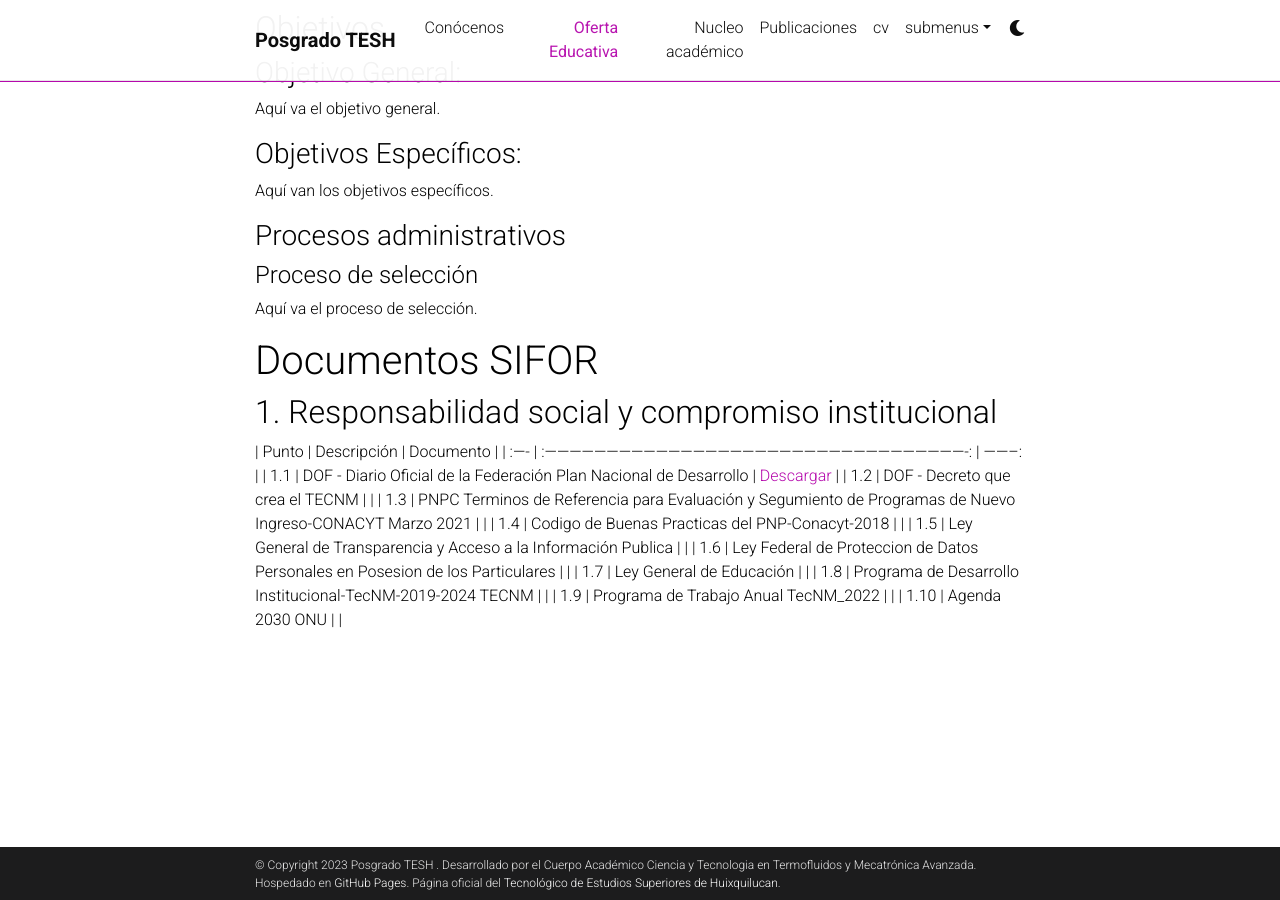
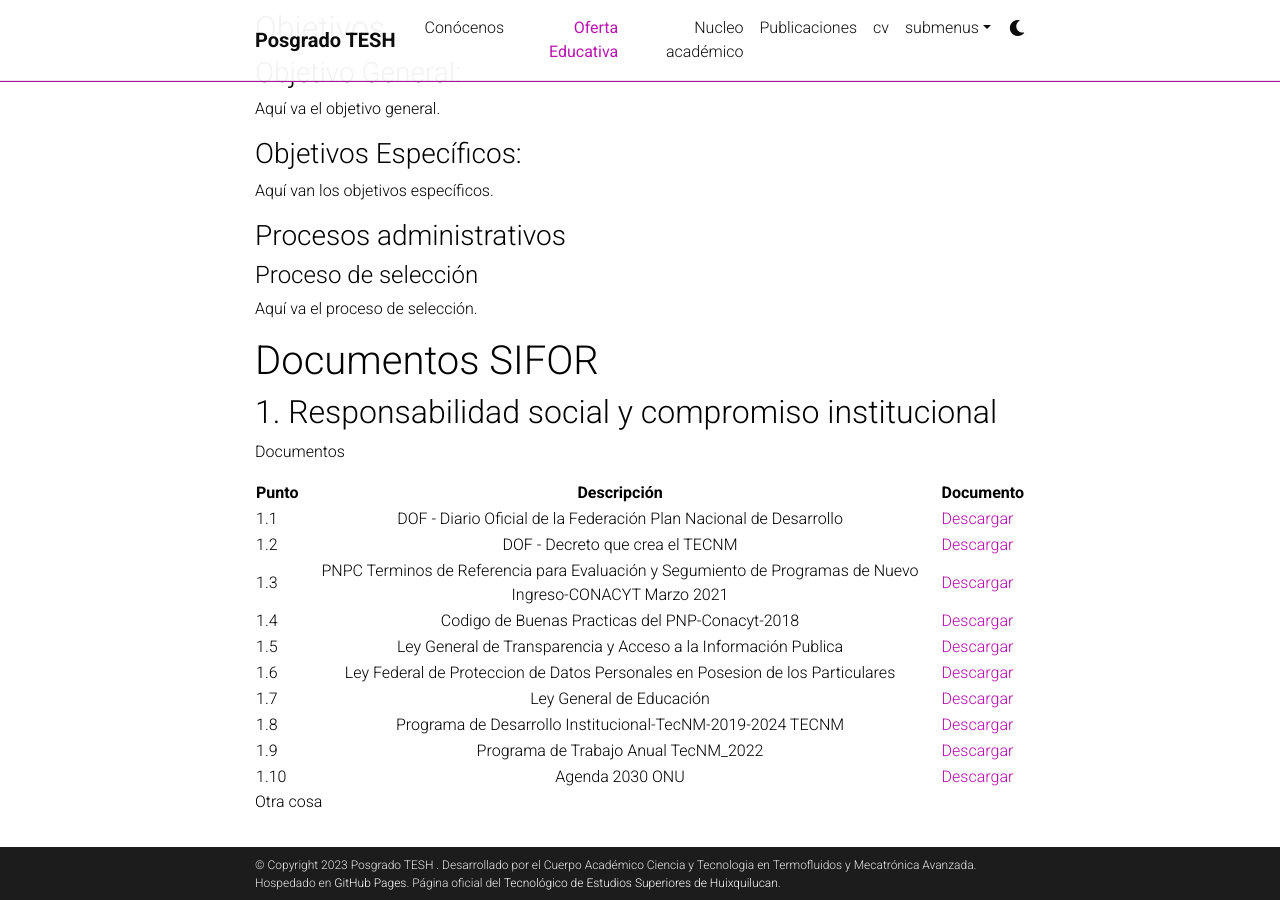
Before and after one commit to posgradoTESH/posgradotesh.github.io, a Jekyll site: the page built from _pages/teaching.md, in a window 1280 px wide and 900 px high, scrolled down 523 px. Built offline with Jekyll 4.4.1, drawn with Linux system fonts in a browser that asks for light colours; comment, search, counter and statistics services are not loaded; a style sheet for code colours, icons or effects is not loaded.

Commit message:
webpage update

```diff
--- a/_pages/teaching.md
+++ b/_pages/teaching.md
@@ -36,15 +36,20 @@ Aquí va el proceso de selección.
 # Documentos SIFOR
 
 ## 1. Responsabilidad social y compromiso institucional
-| Punto | Descripción                                                                                               | Documento |
-| :---- | :-------------------------------------------------------------------------------------------------------: | --------: |
-| 1.1   | DOF - Diario Oficial de la Federación Plan Nacional de Desarrollo                                         | [Descargar](/assets/pdf/example_pdf.pdf) |
-| 1.2   | DOF - Decreto que crea el TECNM                                                                           |           |
-| 1.3   | PNPC Terminos de Referencia para Evaluación y Segumiento de Programas de Nuevo Ingreso-CONACYT Marzo 2021 |           |
-| 1.4   | Codigo de Buenas Practicas del PNP-Conacyt-2018                                                           |           |
-| 1.5   | Ley General de Transparencia  y Acceso a la Información Publica                                           |           |
-| 1.6   | Ley Federal de Proteccion de Datos Personales en Posesion de los Particulares                             |           |
-| 1.7   | Ley General de Educación                                                                                  |           |
-| 1.8   | Programa de Desarrollo Institucional-TecNM-2019-2024 TECNM                                                |           |
-| 1.9   | Programa de Trabajo Anual TecNM_2022                                                                      |           |
-| 1.10  | Agenda 2030 ONU                                                                                           |           |
+
+Documentos
+
+| Punto | Descripción                                                                                               | Documento                         |
+| :---- | :-------------------------------------------------------------------------------------------------------: | ------------------------------- : |
+| 1.1   | DOF - Diario Oficial de la Federación Plan Nacional de Desarrollo                                         | [Descargar](/assets/pdf/1-01.pdf) |
+| 1.2   | DOF - Decreto que crea el TECNM                                                                           | [Descargar](/assets/pdf/1-02.pdf) |
+| 1.3   | PNPC Terminos de Referencia para Evaluación y Segumiento de Programas de Nuevo Ingreso-CONACYT Marzo 2021 | [Descargar](/assets/pdf/1-03.pdf) |
+| 1.4   | Codigo de Buenas Practicas del PNP-Conacyt-2018                                                           | [Descargar](/assets/pdf/1-04.pdf) |
+| 1.5   | Ley General de Transparencia  y Acceso a la Información Publica                                           | [Descargar](/assets/pdf/1-05.pdf) |
+| 1.6   | Ley Federal de Proteccion de Datos Personales en Posesion de los Particulares                             | [Descargar](/assets/pdf/1-06.pdf) |
+| 1.7   | Ley General de Educación                                                                                  | [Descargar](/assets/pdf/1-07.pdf) |
+| 1.8   | Programa de Desarrollo Institucional-TecNM-2019-2024 TECNM                                                | [Descargar](/assets/pdf/1-08.pdf) |
+| 1.9   | Programa de Trabajo Anual TecNM_2022                                                                      | [Descargar](/assets/pdf/1-09.pdf) |
+| 1.10  | Agenda 2030 ONU                                                                                           | [Descargar](/assets/pdf/1-10.pdf) |
+
+Otra cosa
```
Also changed, not shown: 10 other files.
